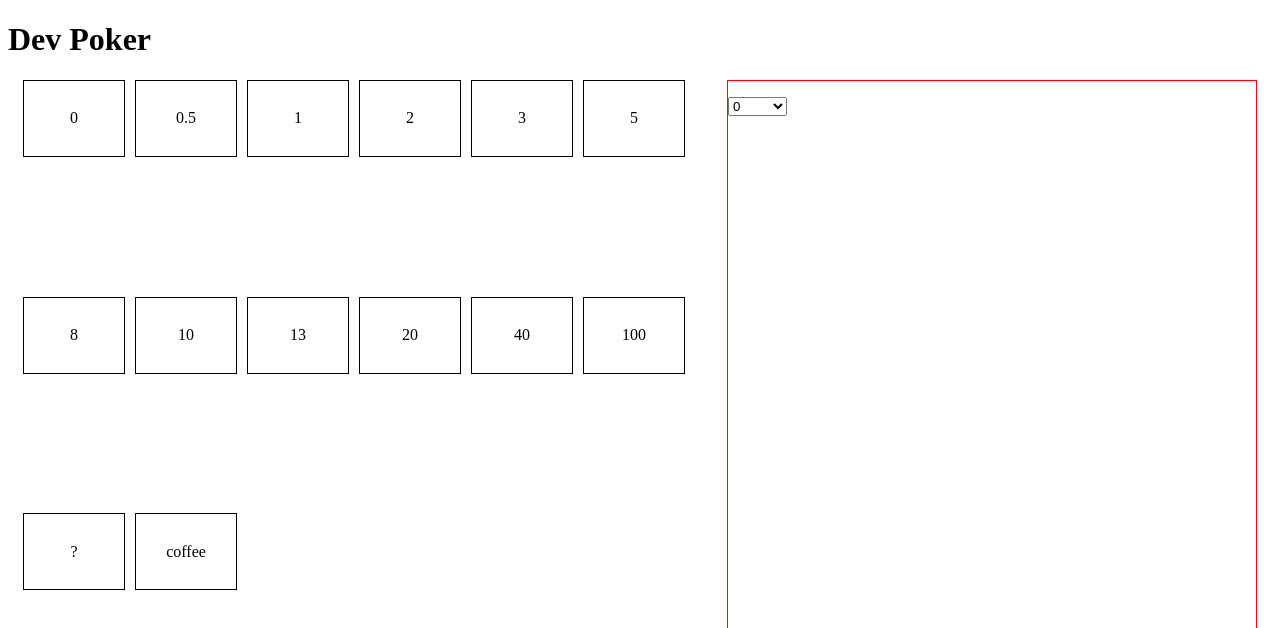
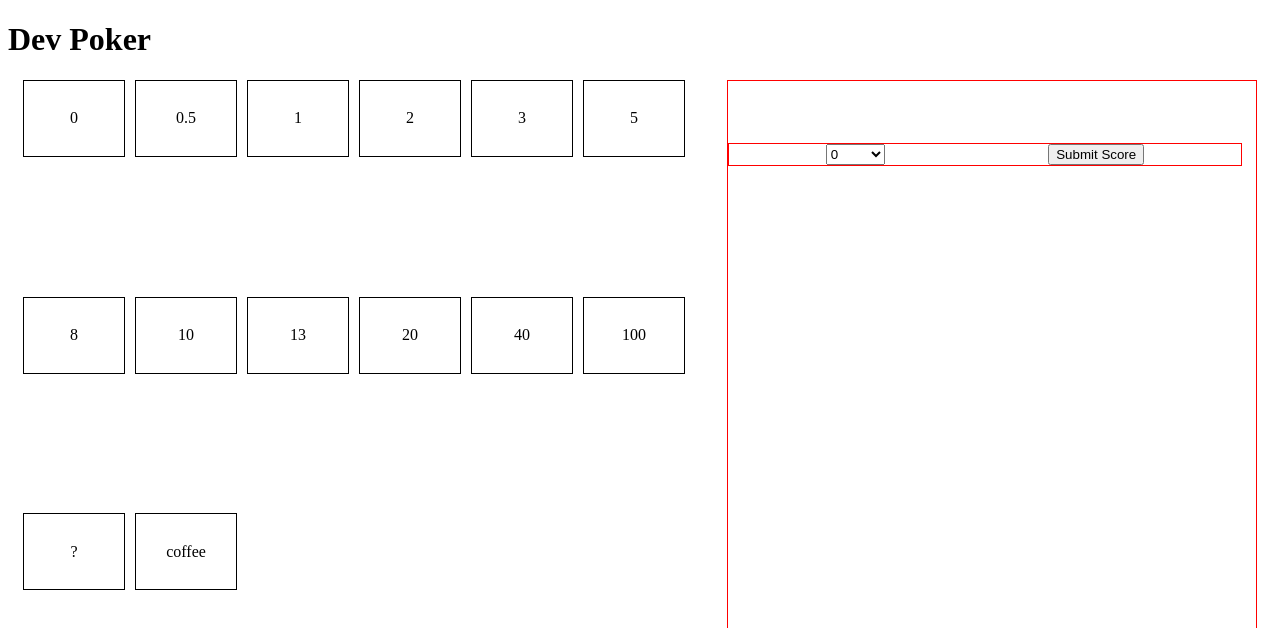
Before and after one commit to NielsLouwes/Dev_Poker_Mini_Project, a React (Create React App) app: page / in a window 1280 px wide. Shown: the top 628 px of the page. Built offline with nearby package versions, Linux system fonts and the light colour scheme.

Commit message:
Added submit score

```diff
--- a/src/App.tsx
+++ b/src/App.tsx
@@ -76,6 +76,13 @@ const cards = [
 
 const Styled = styled.div``;
 
+const Wrapper = styled.div`
+  display: flex;
+  width: 40vw;
+  border: 1px solid red;
+  justify-content: space-around;
+`;
+
 const OuterWrapper = styled.div`
   display: flex;
   flex-direction: row;
@@ -104,6 +111,19 @@ const Card = styled.div`
   display: flex;
   justify-content: center;
   align-items: center;
+  cursor: pointer;
+`;
+
+const PlayerScore = styled.p`
+  padding: 15px;
+`;
+
+const Dropdown = styled.select`
+  margin-left: 15px;
+`;
+
+const Button = styled.button`
+  margin-right: 15px;
 `;
 
 // type Card = {
@@ -132,15 +152,17 @@ export default function App() {
           ))}
         </LeftWrapper>
         <RightWrapper>
-          <p>{selectedScore && selectedScore.title}</p>
-
-          <select>
-            {cards.map((card) => (
-              <option key={card.id} card={card.title}>
-                {card.title}
-              </option>
-            ))}
-          </select>
+          <PlayerScore>{selectedScore && selectedScore.title}</PlayerScore>
+          <Wrapper>
+            <Dropdown>
+              {cards.map((card) => (
+                <option key={card.id} card={card.title}>
+                  {card.title}
+                </option>
+              ))}
+            </Dropdown>
+            <Button>Submit Score</Button>
+          </Wrapper>
         </RightWrapper>
       </OuterWrapper>
     </Styled>
```
